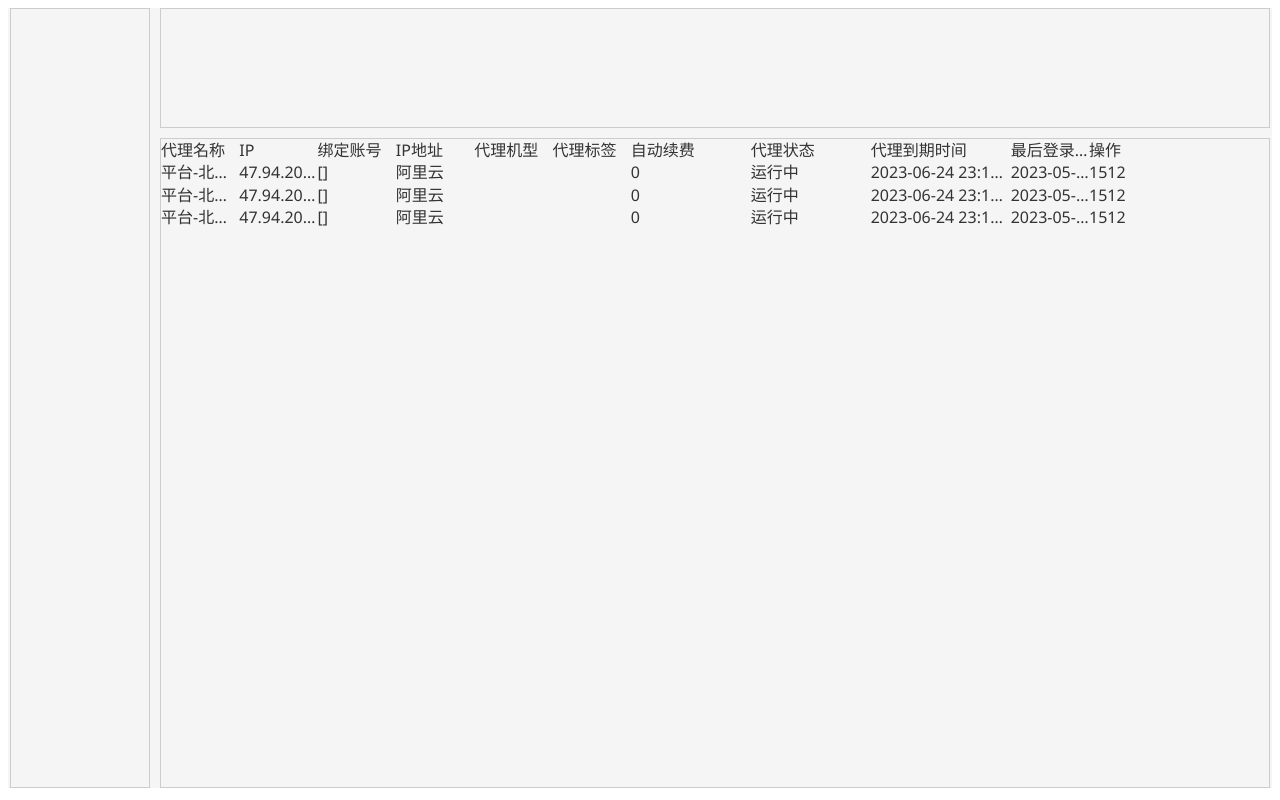
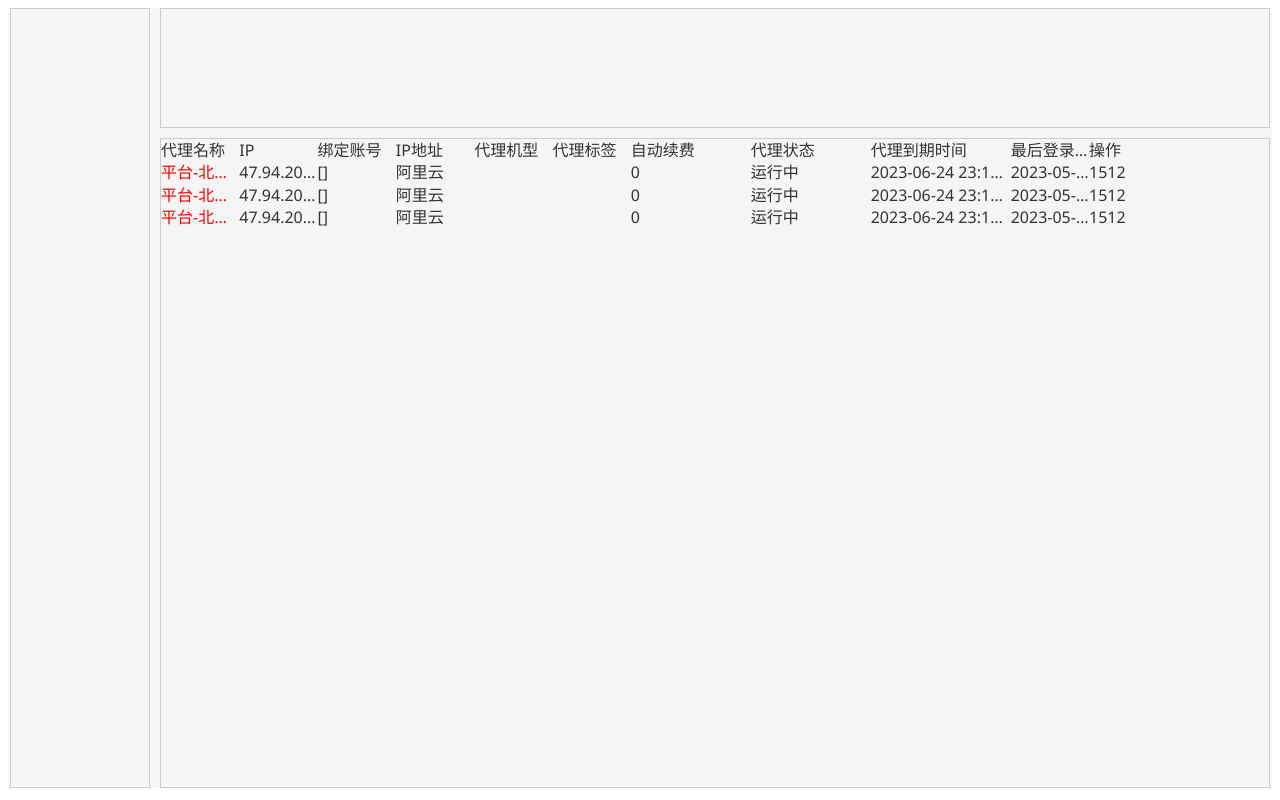
Before and after one commit to guoyuchang1997/ts-vue3, a Vue app: page / in a window 1280 px wide. Built offline with nearby package versions, Linux system fonts and the light colour scheme.

Commit message:
table自定义颜色

```diff
--- a/src/components/table/td.vue
+++ b/src/components/table/td.vue
@@ -1,5 +1,5 @@
 <template>
-  <div>
+  <div :class="[dpl]">
     {{ data[code] }}
   </div>
 </template>
@@ -8,7 +8,12 @@
 const props = defineProps({
   data: Object,
   code: String,
+  dpl: String,
 });
 </script>
 
-<style lang="scss" scoped></style>
+<style lang="less" scoped>
+.device_name{
+  color: red;
+}
+</style>
--- a/src/components/table/tr.vue
+++ b/src/components/table/tr.vue
@@ -7,6 +7,7 @@
         :key="index"
         :data="item"
         :code="va.code"
+        :dpl="va.tpl"
         :style="{ width: va.width }"
 
       />
```
